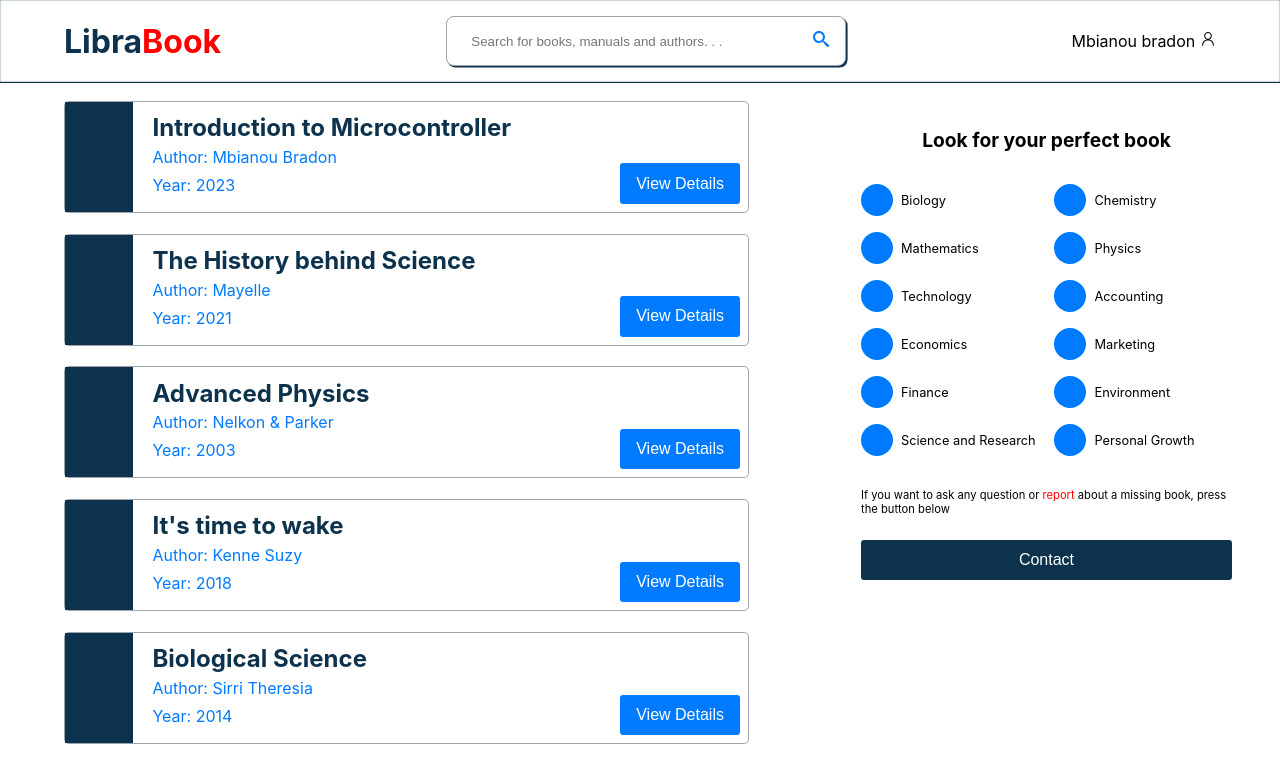
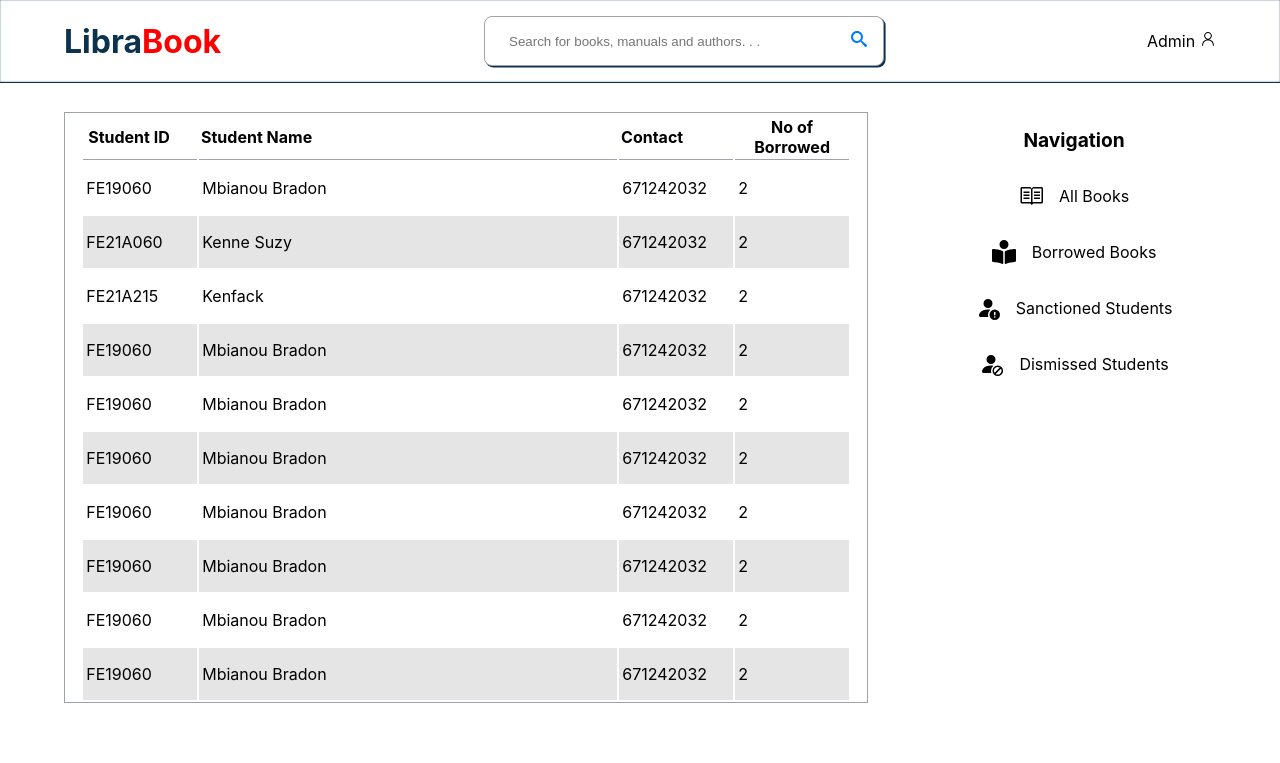
Before and after one commit to mbianou-bradon/Library-management-system, a React (Create React App) app: page / in a window 1280 px wide. Shown: the top 763 px of the page. Built offline with nearby package versions, Linux system fonts and the light colour scheme.

Commit message:
Completed Student table

```diff
--- a/src/App.css
+++ b/src/App.css
@@ -12,6 +12,8 @@
 }
 
 main {
+  height: 100vh;
   display: flex;
   margin-block-start: 5rem;
+  margin-block-end: auto;
 }
--- a/src/components/BookList/BookList.jsx
+++ b/src/components/BookList/BookList.jsx
@@ -1,10 +1,18 @@
 import React from "react"
 import "./booklist.css"
 import BookCard from "../BookCard/BookCard"
+import StudentTable from "../StudentTable/StudentTable";
 
 export default function BookList(){
 
+    const [isAdmin, setIsAdmin] = React.useState(true);
+
+
     return (
+        <>
+        {isAdmin?
+            <StudentTable/>
+            :
             <div className="book_list_container">
                 <div>
                     <BookCard title={"Introduction to Microcontroller"} author={"Mbianou Bradon"} year={"2023"}/>
@@ -16,5 +24,7 @@ export default function BookList(){
                     <BookCard title={"Economics Made easy"} author={"Wendy Djoumessi"} year={"2011"}/>
                 </div>
             </div>
+        }
+        </>
     )
 }
--- a/src/components/Navbar/Navbar.jsx
+++ b/src/components/Navbar/Navbar.jsx
@@ -5,6 +5,7 @@ import { RxPerson } from "react-icons/rx"
 
 export default function Navbar(){
     const [isSignIn, setIsSignIn] = React.useState(false);
+    const [isAdmin, setIsAdmin] = React.useState(true);
 
     return (
         <nav>
@@ -32,7 +33,7 @@ export default function Navbar(){
                         :
                         <div className="user_detail_container">
                             <div className="username_container">
-                                <p>Mbianou bradon</p>
+                                <p>{isAdmin? "Admin" : "Mbianou bradon"}</p>
                             </div>
                             {/* Person Icon */}
                             <div className="icon_style">
--- /dev/null
+++ b/src/components/StudentTable/StudentTable.jsx
@@ -0,0 +1,40 @@
+import studentData from "../../studentData"
+import "./studenttable.css"
+
+export default function StudentTable(){
+
+    return(
+        <div className="table_container">
+            <table>
+                <thead>
+                    <th>
+                        <td>Student ID</td>
+                    </th>
+                    <th>
+                        <td>Student Name</td>
+                    </th>
+                    <th>
+                        <td>Contact</td>
+                    </th>
+                    <th>
+                        <td>No of Borrowed</td>
+                    </th>
+                </thead>
+                <tbody>
+                    {
+                        studentData.map((student, index)=>{
+                            return (
+                                <tr>
+                                    <td>{student.StudentID}</td>
+                                    <td>{student.StudentName}</td>
+                                    <td>{student.Contact}</td>
+                                    <td>{student.borrowedBooks}</td>
+                                </tr>
+                            )
+                        })
+                    }
+                </tbody>
+            </table>
+        </div>
+    )
+}
--- /dev/null
+++ b/src/components/StudentTable/studenttable.css
@@ -0,0 +1,50 @@
+.table_container {
+    width: 75%;
+    padding-inline-start : 4rem;
+    margin-block: 2rem;
+}
+
+table {
+    border: 1px solid var(--neutral-gray);
+    width: 100%;
+    padding-inline: 1rem;
+}
+
+thead th{
+    border-bottom: 1px solid var(--neutral-gray);
+}
+thead th:nth-child(1){
+    width: 15%;
+    padding-inline-start: 0.2rem;
+}
+
+thead th:nth-child(2){
+    width: 55%;
+
+}
+
+thead th:nth-child(3){
+    width: 15%;
+
+}
+
+thead th:nth-child(4){
+    width: 15%;
+
+}
+
+tbody td {
+    padding-block: 1rem;
+    padding-inline-start: 0.2rem;
+}
+
+tbody tr:nth-child(even){
+    background-color: rgba(204, 204, 204, 0.5);
+}
+
+tbody tr:hover {
+    transform: scale(1.01);
+    background-color: var(--primary-color-dark);
+    color: white;
+
+}
--- a/src/components/sideMenu/SideMenu.jsx
+++ b/src/components/sideMenu/SideMenu.jsx
@@ -1,10 +1,15 @@
 import React from "react"
 import "./sideMenu.css"
+import { GoBook } from "react-icons/go"
+import { BsPersonFillExclamation, BsPersonFillSlash } from "react-icons/bs"
+import { FaBookReader } from "react-icons/fa"
 
 export default function SideMenu(){
+    const [isAdmin, setIsAdmin] = React.useState(true)
 
     return (
         <div className="sidebar_container">
+            { !isAdmin?
             <div>
                 <div className="content__filtering">
                     <h2>Look for your perfect book</h2>
@@ -57,10 +62,32 @@ export default function SideMenu(){
                     </div>
                 </div>
             </div>
-
+            :
             <div>
-
+                <div className="content_navigation">
+                    <h2>Navigation</h2>
+                </div>
+                <ul className="navigation__links">
+                    <li>
+                        <GoBook className="nav_icon"/>
+                        All Books
+                    </li>
+                    <li>
+                        <FaBookReader className="nav_icon"/>
+                        Borrowed Books
+                    </li>
+                    <li>
+                        <BsPersonFillExclamation className="nav_icon"/>
+                        Sanctioned Students
+                    </li>
+                    <li>
+                        <BsPersonFillSlash className="nav_icon"/>
+                        Dismissed Students
+                    </li>
+                    {/* <BiSolidBookAdd/> */}
+                </ul>
             </div>
+            }
         </div>
     )
 }
--- a/src/components/sideMenu/sideMenu.css
+++ b/src/components/sideMenu/sideMenu.css
@@ -1,9 +1,9 @@
 .sidebar_container {
-    width: 40%;
+    width: 35%;
     padding-inline: 3rem;
     padding-block: 3rem;
 }
-.content__filtering {
+.content__filtering, .content_navigation {
     font-size: 0.8rem;
     margin-block-end: 2rem;
     text-align: center;
@@ -60,3 +60,29 @@
 span {
     color: red;
 }
+
+.navigation__links {
+    list-style: none;
+    display: flex;
+    flex-direction: column;
+    gap: 2rem;
+    justify-content: center;
+}
+
+.navigation__links > li{
+    cursor: pointer;
+    transition: 0.15s ease-in;
+    display: flex;
+    align-items: center;
+    gap: 1rem;
+    width: fit-content;
+    margin-inline: auto;
+}
+.navigation__links > li:hover{
+    color: var(--primary-color);
+
+}
+
+.nav_icon {
+    font-size: 1.5rem;
+}
--- /dev/null
+++ b/src/studentData.js
@@ -0,0 +1,65 @@
+const studentData = [
+    {
+        StudentID : "FE19060",
+        StudentName: "Mbianou Bradon",
+        Contact : "671242032",
+        borrowedBooks : 2
+    },
+    {
+        StudentID : "FE21A060",
+        StudentName: "Kenne Suzy",
+        Contact : "671242032",
+        borrowedBooks : 2
+    },
+    {
+        StudentID : "FE21A215",
+        StudentName: "Kenfack",
+        Contact : "671242032",
+        borrowedBooks : 2
+    },
+    {
+        StudentID : "FE19060",
+        StudentName: "Mbianou Bradon",
+        Contact : "671242032",
+        borrowedBooks : 2
+    },
+    {
+        StudentID : "FE19060",
+        StudentName: "Mbianou Bradon",
+        Contact : "671242032",
+        borrowedBooks : 2
+    },
+    {
+        StudentID : "FE19060",
+        StudentName: "Mbianou Bradon",
+        Contact : "671242032",
+        borrowedBooks : 2
+    },
+    {
+        StudentID : "FE19060",
+        StudentName: "Mbianou Bradon",
+        Contact : "671242032",
+        borrowedBooks : 2
+    },
+    {
+        StudentID : "FE19060",
+        StudentName: "Mbianou Bradon",
+        Contact : "671242032",
+        borrowedBooks : 2
+    },
+    {
+        StudentID : "FE19060",
+        StudentName: "Mbianou Bradon",
+        Contact : "671242032",
+        borrowedBooks : 2
+    },
+    {
+        StudentID : "FE19060",
+        StudentName: "Mbianou Bradon",
+        Contact : "671242032",
+        borrowedBooks : 2
+    },
+
+]
+
+export default studentData;
```
Lines whose indentation alone changed are shown as unchanged.
